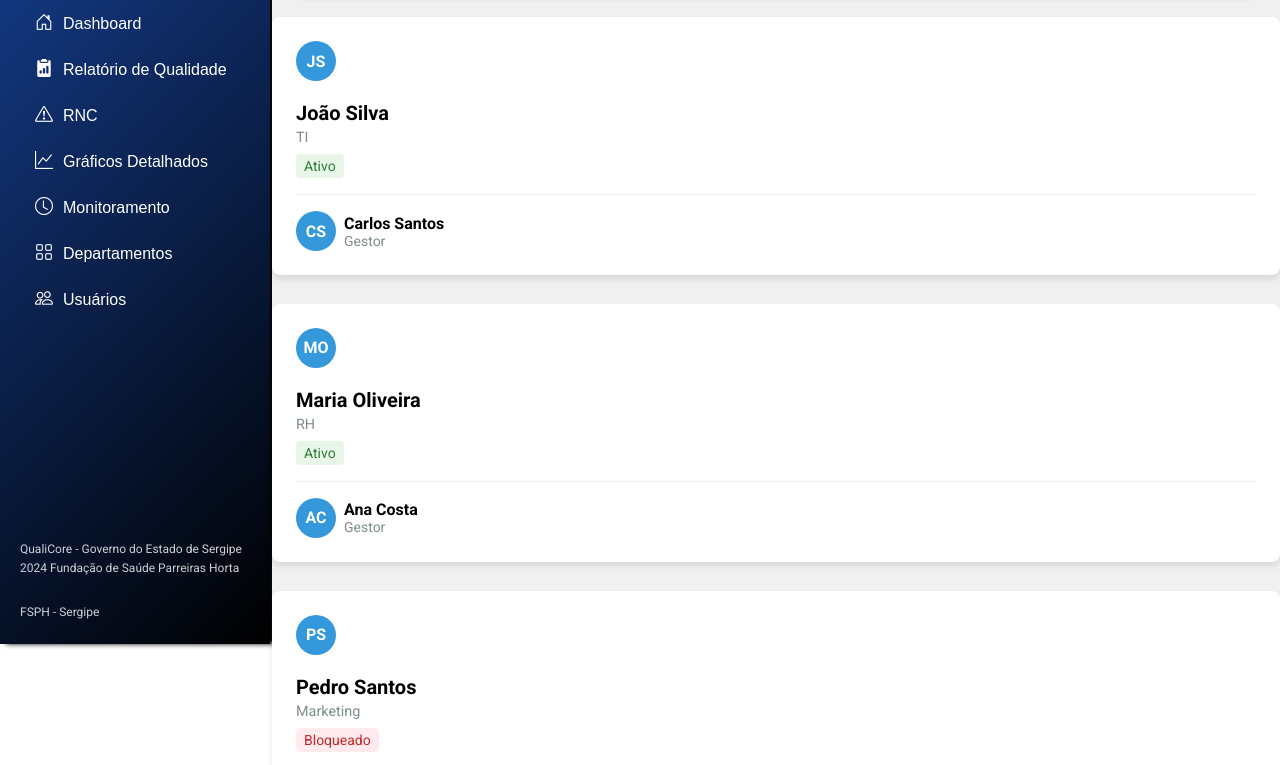
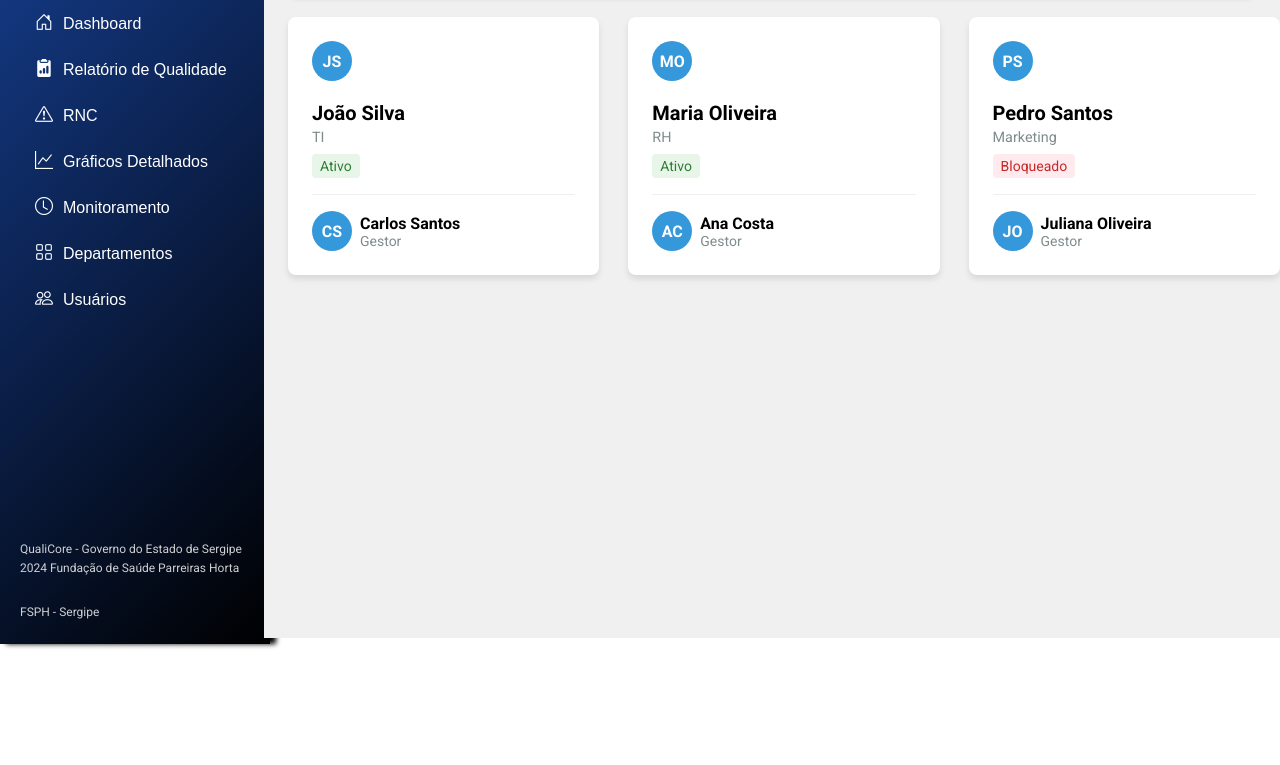
Before and after one commit to Gustavomaz11/QualiCore, a website: page QualiCore/html/usuarios.html in a window 1280 px wide. Shown: the part 162-927 px from the top of the page. After the commit the page ends 800 px from the top, so only its background shows below. Drawn offline with nearby package versions, Linux system fonts and the light colour scheme.

Commit message:
voltando

```diff
--- a/QualiCore/html/css/mainPage.css
+++ b/QualiCore/html/css/mainPage.css
@@ -10,8 +10,7 @@ body {
 main {
     background-color: var(--cor-secundaria);
     width: 100% !important;
-    background-attachment: fixed;
-    margin-left: 17rem;
+    margin-left: 16.5rem;
     z-index: 10;
 }
 @media (min-width: 1024px) {
--- a/QualiCore/html/css/usuarios.css
+++ b/QualiCore/html/css/usuarios.css
@@ -37,14 +37,13 @@
 
 .container {
     max-width: 1600px;
-
+    margin-left: 1.5rem;
 }
 
 .profiles-grid {
     display: grid;
-    grid-template-columns: repeat(1fr);
+    grid-template-columns: repeat(auto-fill, minmax(300px, 1fr));
     gap: 1.8rem;
-    padding: 1rem 1.rem;
 }
 
 .profile-card {
```
